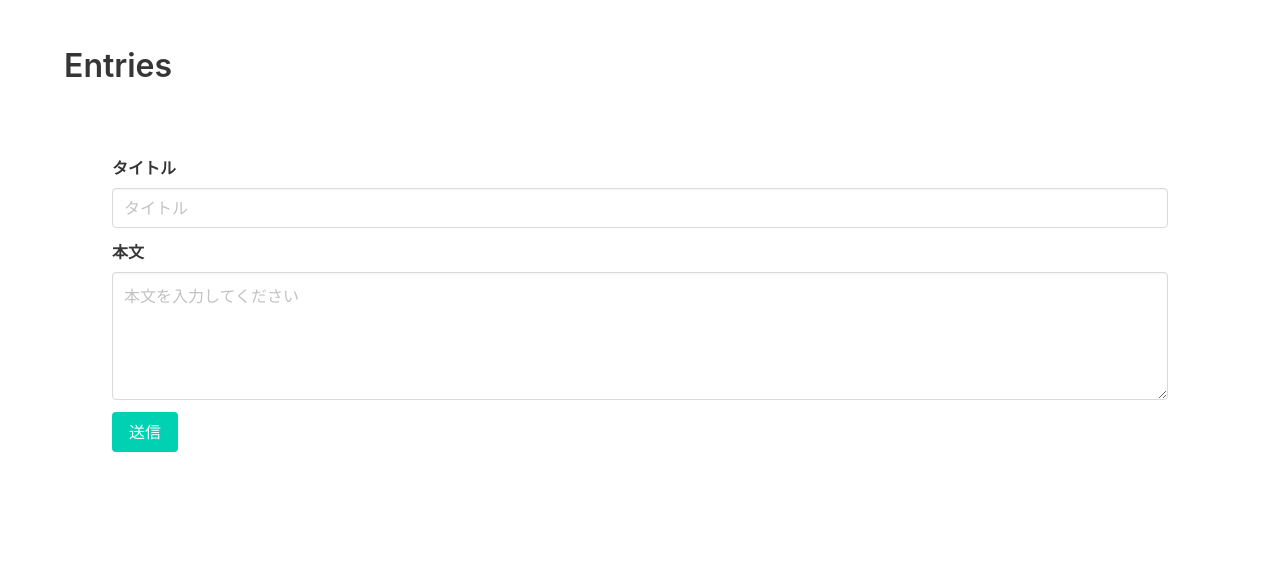
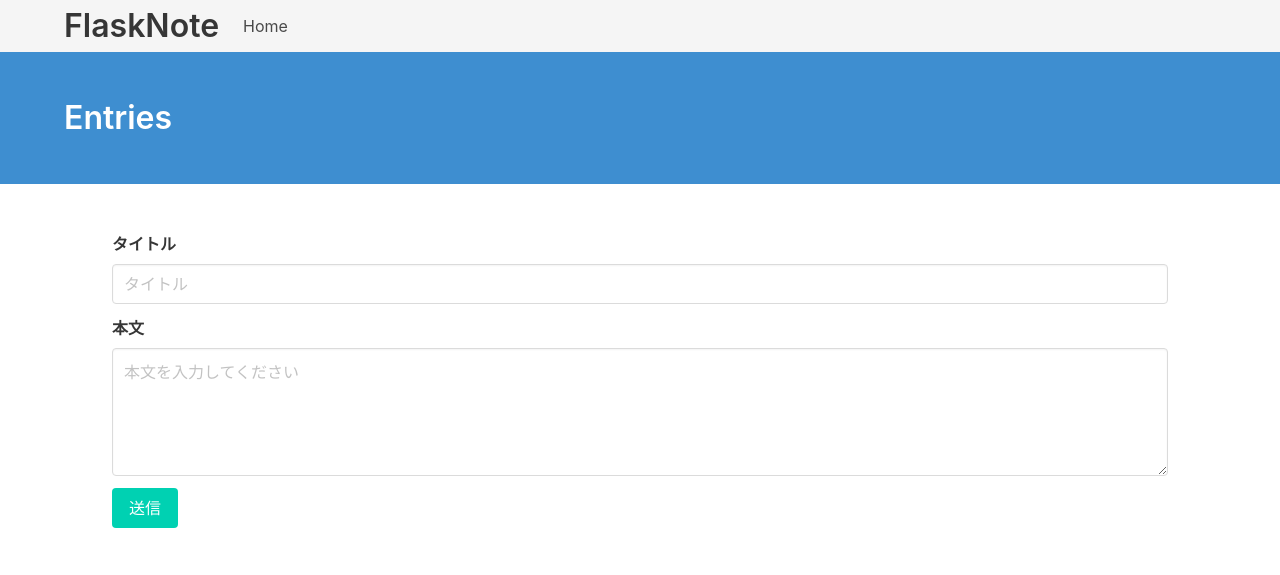
Before and after one commit to tiechel/flasknote, a Flask app: page / in a window 1280 px wide. Shown: the top 575 px of the page. Run offline with Flask 2, Linux system fonts and the light colour scheme; data that the repository does not hold is empty; some libraries are stand-ins or nearby versions.

Commit message:
Modify jinja template

```diff
--- /dev/null
+++ b/app/templates/base.html
@@ -0,0 +1,32 @@
+<!DOCTYPE html>
+<html lang="ja">
+<head>
+    <meta charset="UTF-8">
+    <meta name="viewport" content="width=device-width, initial-scale=1.0">
+    <meta http-equiv="X-UA-Compatible" content="ie=edge">
+    <link rel="stylesheet" href="https://cdn.jsdelivr.net/npm/bulma@0.8.0/css/bulma.min.css">
+    <script defer src="https://use.fontawesome.com/releases/v5.3.1/js/all.js"></script>
+    <title>{% block title %}Home{% endblock %} | Flasknote</title>
+</head>
+<body>
+    {% block navbar %}
+    <div class="navbar is-light" role="navigation" aria-label="main navigation">
+        <div class="container">
+            <div class="navbar-brand">
+                <a class="navbar-item" href="{{ url_for('main.index') }}">
+                    <span class="title">FlaskNote</span>
+                </a>
+            </div>
+            <div id="navbarBasicExample" class="navbar-menu">
+                <div class="navbar-start">
+                    <a href="{{ url_for('main.index') }}" class="navbar-item">Home</a>
+                </div>
+            </div>
+            <div class="navbar-end"></div>
+        </div>
+    </div>
+    {% endblock %}
+    {% block content %}
+    {% endblock %}
+    </body>
+</html>
--- a/app/templates/index.html
+++ b/app/templates/index.html
@@ -1,31 +1,36 @@
-<!DOCTYPE html>
-<html lang="ja">
-<head>
-    <meta charset="UTF-8">
-    <meta name="viewport" content="width=device-width, initial-scale=1.0">
-    <meta http-equiv="X-UA-Compatible" content="ie=edge">
-    <link rel="stylesheet" href="https://cdn.jsdelivr.net/npm/bulma@0.8.0/css/bulma.min.css">
-    <script defer src="https://use.fontawesome.com/releases/v5.3.1/js/all.js"></script>
-    <title>Flask Note</title>
-</head>
-<body>
-    <div class="hero">
-        <div class="hero-head">
-        </div>
+{% extends "base.html" %}
 
+{% block content %}
+
+<div class="hero is-info">
     <div class="hero-body">
         <div class="container">
-                <p class="title">Entries</p>
-
+            <span class="title">Entries</span>
+        </div>
+    </div>
+</div>
+<div class="container">
+    <div class="entries">
         {% for entry in entries %}
-                <div class="section">
-                    <p class="title">{{ entry.title | safe }}</p>
+        <div class="column is-full">
+            <div class="card">
+                <div class="card-header">
+                    <span class="card-header-title">{{ entry.title | safe }}</span>
+                </div>
+                <div class="card-content">
+                    <div class="content">
                         <p>
                             {{ entry.body | safe }}
                         </p>
                     </div>
+                </div>
+            </div>
+        </div>
         {% endfor %}
+    </div>
+
     <div class="section">
+        <div class="entry-form">
             <form action="{{ url_for('main.index') }}" method="POST">
                 {{ form.hidden_tag() }}
                 <div class="field">
@@ -47,9 +52,4 @@
         </div>
     </div>
 </div>
-
-        <div class="hero-foot">
-        </div>
-    </div>
-    </body>
-</html>
+{% endblock%}
```
Lines whose indentation alone changed are shown as unchanged.
